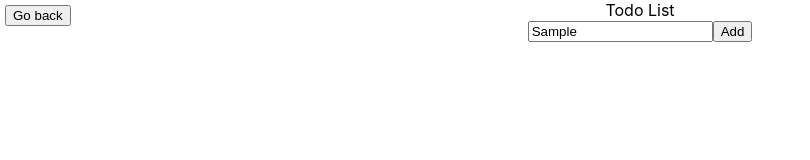
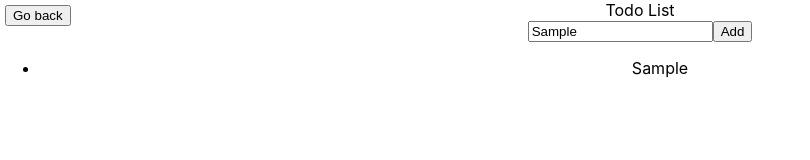
Before and after one commit to girgen2019/Forms_ToDos_API, a React (Create React App) app: page /todo in a window 1280 px wide. Both pictures are taken after typing "Sample" into the empty fields and a click on the button "Add". Shown: the top 160 px of the page, without its empty margins (0-810 px from the left). Built offline with nearby package versions, Linux system fonts and the light colour scheme.

Commit message:
feat: ToDO component

```diff
--- a/src/Components/ToDo.jsx
+++ b/src/Components/ToDo.jsx
@@ -5,9 +5,14 @@ import { useNavigate } from 'react-router-dom';
 
 export const Todo = () => {
   const [todos, setTodos] = useState([]);
+  const [input, setInput] = useState()
 
   const handleAddTodos = () => {
+    setTodos([...todos,{id:Date.now(),title:input}])
+  }
 
+  const handleChangeInput = (e) => {
+    setInput(e.target.value)
   }
 
   const navigateToPrevios = useNavigate();
@@ -24,8 +29,11 @@ export const Todo = () => {
         Go back
       </button>
       <div>Todo List</div>
-      <input />
-      <button>Add</button>
+      <input  onChange={handleChangeInput}/>
+      <button onClick={handleAddTodos}>Add</button>
+      <ul>{todos.map(todo => (
+        <li key={todo.id}>{todo.title}</li>
+      ))}</ul>
     </>
   );
 };
```
